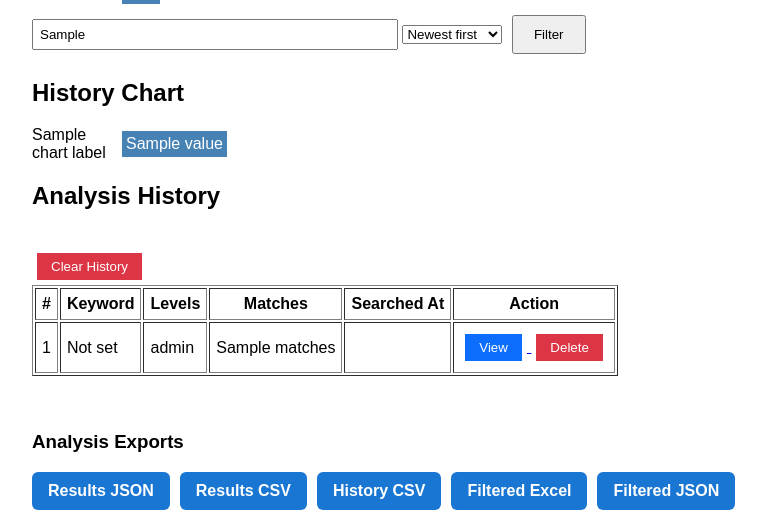
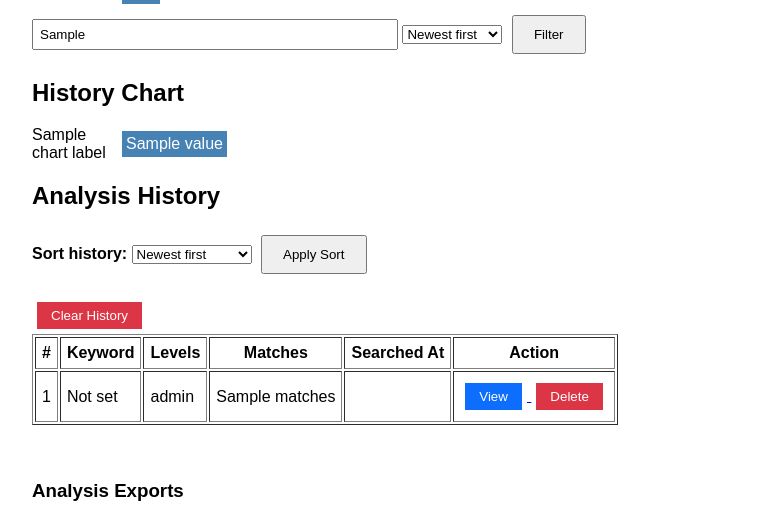
Before and after one commit to sattarab54/web_log_analyzer, a Flask app: template templates/results.html in a window 1280 px wide. Shown: the part 1550-2064 px from the top of the page, without its empty margins (238-1004 px from the left). Run offline with Flask 3, Linux system fonts and the light colour scheme; the template is opened without the code that fills it: most values are stand-ins (such as "Sample title", 1, 10 or a date in 2020).

Commit message:
Add sortable analysis history with persistent selection

```diff
--- a/app.py
+++ b/app.py
@@ -320,7 +320,7 @@ def index():
         chart_labels = []
         chart_values = []
 
-        for item in history:
+        for item in display_history:
             label = item.get("keyword", "").strip()
             if not label:
                 label = "Not set"
@@ -339,7 +339,8 @@ def index():
             source_name=source_name,
             start_datetime_text=start_datetime_text,
             end_datetime_text=end_datetime_text,
-            history=display_history,
+            history=history,
+            display_history=display_history,
             history_search=history_search,
             total_searches=total_searches,
             successful_searches=successful_searches,
@@ -428,6 +429,8 @@ def view_history(index):
                 key=keyword_counts.get
             )
 
+        display_history = history
+
     return render_template(
         "results.html",
         keyword=item.get("keyword", ""),
@@ -440,6 +443,7 @@ def view_history(index):
         start_datetime_text="",
         end_datetime_text="",
         history=history,
+        display_history=display_history,
         history_search="",
         total_searches=total_searches,
         successful_searches=successful_searches,
@@ -467,6 +471,7 @@ def delete_history(index):
 def filter_history():
     global latest_filtered_history
     history_search = request.args.get("history_search", "")
+    history_sort = request.args.get("history_sort", "newest")
 
     display_history = history
 
@@ -475,6 +480,33 @@ def filter_history():
             item for item in history
             if history_search.lower() in item["keyword"].lower()
         ]
+
+    if history_sort == "newest":
+        display_history = sorted(
+            display_history,
+            key=lambda item: item.get("searched_at", ""),
+            reverse=True,
+        )
+
+    elif history_sort == "oldest":
+        display_history = sorted(
+            display_history,
+            key=lambda item: item.get("searched_at", "")
+        )
+
+    elif history_sort == "matches_high":
+        display_history = sorted(
+            display_history,
+            key=lambda item: item.get("matches", 0),
+            reverse=True
+        )
+
+    elif history_sort == "matches_low":
+        display_history = sorted(
+            display_history,
+            key=lambda item: item.get("matches", 0)
+        )
+
     latest_filtered_history = display_history
 
     level_stats = {
@@ -546,6 +578,8 @@ def filter_history():
         start_datetime_text="",
         end_datetime_text="",
         history=display_history,
+        display_history=display_history,
+        history_sort=history_sort,
         history_search=history_search,
         total_searches=len(history),
         successful_searches=sum(1 for item in history if item["matches"] > 0),
--- a/templates/results.html
+++ b/templates/results.html
@@ -215,7 +215,20 @@
 
     <h2>Analysis History</h2>
 
-    {% if history %}
+    {% if display_history %}
+    <form method="Get" action="/filter-history">
+        <label>Sort history: </label>
+        <select name="history_sort">
+            <option value="newest" {% if history_sort == "newest" %}selected{% endif %}>Newest first</option>
+            <option value="oldest" {% if history_sort == "oldest" %}selected{% endif %}>Oldest first</option>
+            <option value="matches_high" {% if history_sort == "matches_high" %}selected{% endif %}>Most matches</option>
+            <option value="matches_low" {% if history_sort == "matches_low" %}selected{% endif %}>Fewest matches</option>
+        </select>
+
+        <input type="hidden" name="history_search" value="{{ history_search }}">
+        <button type="submit">Apply Sort</button>
+    </form>
+
     <table border="1" cellpadding="6">
         <tr>
             <th>#</th>
@@ -226,7 +239,7 @@
             <th>Action</th>
         </tr>
 
-        {% for item in history | reverse %}
+        {% for item in display_history %}
         <tr>
             <td>{{ loop.index}}</td>
             <td>{{ item.keyword or "Not set" }}</td>
@@ -234,7 +247,7 @@
             <td>{{ item.matches }}</td>
             <td>{{ item.searched_at }}</td>
             <td>
-                {% set history_index = total_searches - loop.index %}
+                {% set history_index = history.index(item) %}
 
                 <a href="/view-history/{{ history_index }}">
                     <button type="button" class="action-button view-button">View</button>
```
